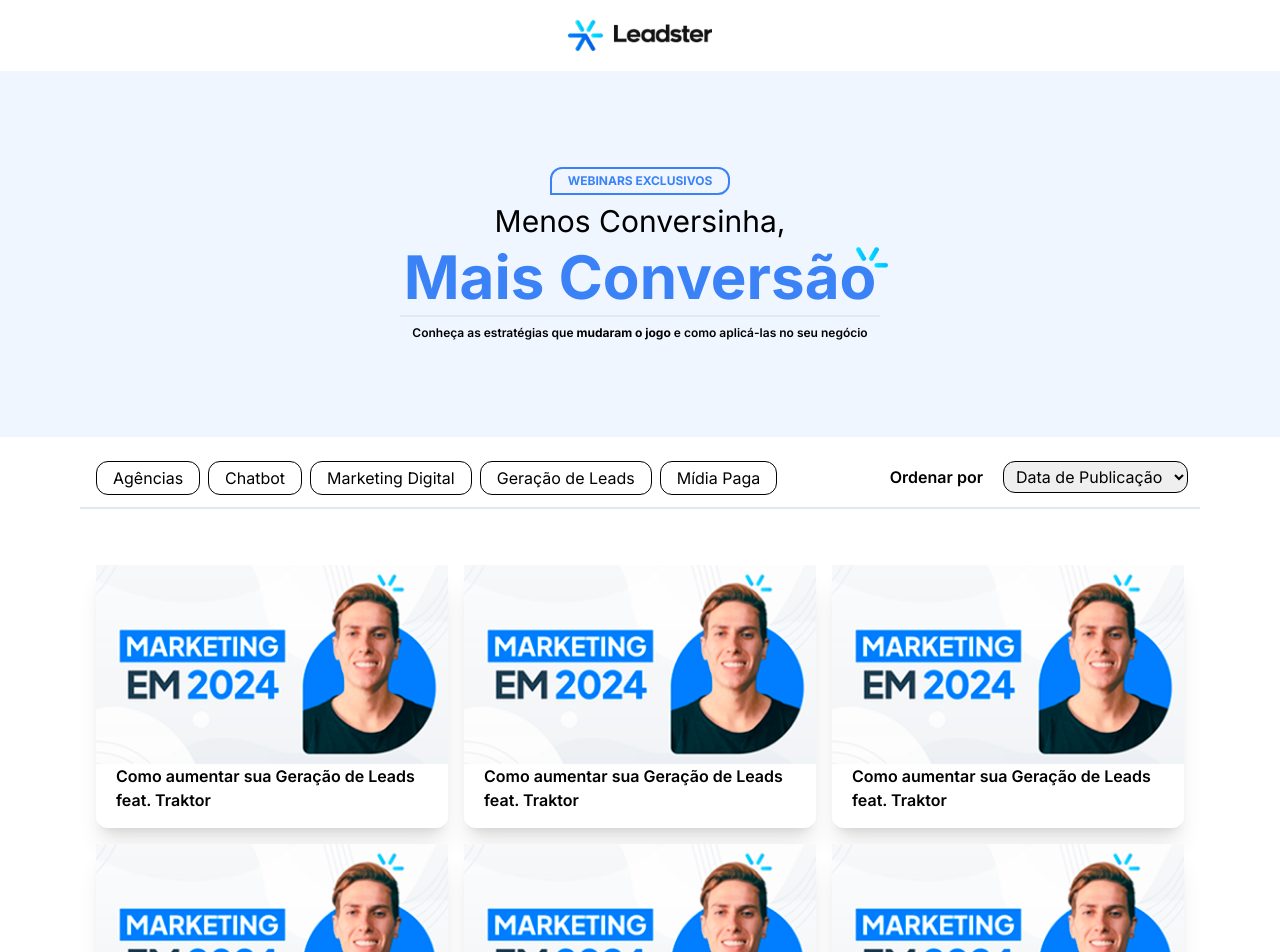
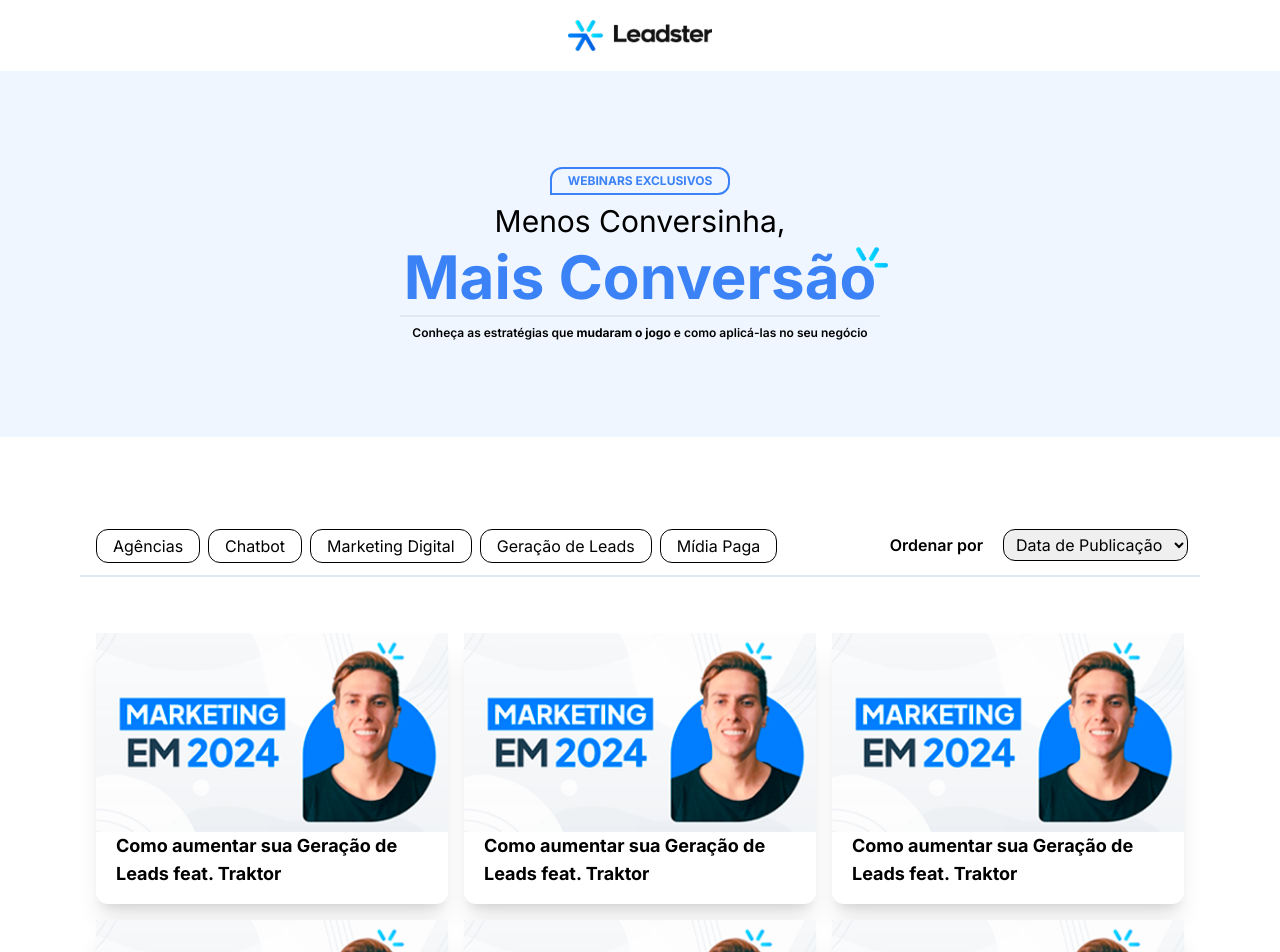
Before and after one commit to HenrikSantos/Leadster-test-SPA, a Next.js app: page / in a window 1280 px wide. Shown: the top 952 px of the page. Built offline with nearby package versions, Linux system fonts and the light colour scheme.

Commit message:
feat: Modal

```diff
--- a/src/app/components/Content.tsx
+++ b/src/app/components/Content.tsx
@@ -18,7 +18,7 @@ export default function Content() {
   };
 
   return (
-    <section className='py-3 lg:px-20 2xl:px-96'>
+    <section className='py-3 lg:px-20 xl:py-20 2xl:px-96'>
       <div className='grid grid-cols-1 gap-3 p-3 lg:flex lg:justify-between'>
         <nav className='grid grid-cols-1 gap-1 lg:flex'>
           <input
@@ -81,7 +81,13 @@ export default function Content() {
       <hr />
       <div className='m-4 grid grid-cols-1 gap-4 lg:grid-cols-3 lg:py-10'>
         {Array.from(Array(9), (x, index) => index + 1).map((element) => (
-          <ContentItem key={element} source='/images/thumbnail.png' description='Como aumentar sua Geração de Leads feat. Traktor' />
+          <ContentItem
+            key={element}
+            title='Como aumentar sua Geração de Leads feat. Traktor'
+            imgSource='/images/thumbnail.png'
+            source='https://www.youtube.com/embed/a89Htfx0YKo'
+            description='Lorem ipsum dolor sit amet, consectetur adipisicing elit. Consequatur magni ut odit veniam eligendi animi et quaerat, eius, molestias aspernatur aliquid delectus esse voluptatibus, cum in quis. Minus, ullam optio?'
+          />
         ))}
       </div>
       <hr />
--- a/src/app/components/ContentItem.tsx
+++ b/src/app/components/ContentItem.tsx
@@ -1,18 +1,26 @@
-import React from 'react';
+import React, { useState } from 'react';
 import Image from 'next/image';
+import Modal from './Modal';
 
-export default function ContentItem({ source, description }: {source: string, description: string}) {
+export default function ContentItem(
+  { title, description, source, imgSource } : { title:string, source: string, description: string, imgSource: string }) {
+  const [ showModal, setShowModal ] = useState(false);
   return (
-    <div className='rounded-xl shadow-xl hover:cursor-pointer'>
+    <>
+      {
+        showModal && <Modal title={title} source={source} description={description} setShowModal={setShowModal}/>
+      }
+      <button type="button" onClick={() => setShowModal(!showModal)} className='rounded-xl shadow-xl hover:cursor-pointer'>
         <div className={'relative w-full'}>
           <div className='absolute flex h-full w-full items-center justify-center rounded-t-xl bg-blue-500/40 align-super opacity-0 duration-100 ease-linear hover:opacity-100'>
             <Image className='w-3/12 shadow-2xl' quality={100} src="/images/playBtn.png" alt="Cor sólida" width={100} height={100}/>
           </div>
-        <Image className='w-full' quality={100} src={source} alt="curso" width={900} height={900}/>
+          <Image className='w-full' quality={100} src={imgSource} alt="curso" width={900} height={900}/>
         </div>
         <div className='px-5 pb-4'>
-        <p className='font-semibold'>{description}</p>
+          <p className='text-left text-lg font-bold'>{title}</p>
         </div>
-    </div>
+      </button>
+    </>
   );
 }
--- /dev/null
+++ b/src/app/components/Modal.tsx
@@ -0,0 +1,31 @@
+import React, { Dispatch, SetStateAction } from 'react';
+
+export default function Modal(
+  { title, description, setShowModal, source } : {title:string, source: string, setShowModal: Dispatch<SetStateAction<boolean>>, description: string }) {
+  return (
+    <div className='fixed-element z-10 h-screen w-screen bg-blue-300/70'>
+      <div className='fixed-element w-[36rem] rounded-xl border-t-4 border-t-blue-500 bg-white'>
+        <button type='button' onClick={() =>setShowModal(false)} className='fixed right-4 top-2'>X</button>
+        <h1 className='mx-auto w-6/12 pt-8 text-justify text-xl font-semibold tracking-tighter'>
+          <span className='font-bold text-blue-500'>Webinar:</span> {title}
+        </h1>
+
+        <iframe className='w-full py-3' height="350" src={source} title="Como usar o ChatGPT para gerar mais Leads Qualificados" frameBorder="0" allow="accelerometer; autoplay; clipboard-write; encrypted-media; gyroscope; picture-in-picture; web-share" allowFullScreen></iframe>
+        <div className='grid grid-cols-1 gap-3 px-8'>
+          <h3 className='font-bold'>Descrição</h3>
+          <hr />
+          <p>{description}</p>
+        </div>
+        <div className='px-8 py-4'>
+          <h1>Downloads</h1>
+          <hr />
+          <div className='flex gap-3 py-3'>
+            <button className='rounded-md bg-green-200 px-4 py-1' type="button">Spreadsheet.xls</button>
+            <button className='rounded-md bg-blue-200 px-4 py-1' type="button">Document.doc</button>
+            <button className='rounded-md bg-yellow-200 px-4 py-1' type="button">Presentation.ppt</button>
+          </div>
+        </div>
+      </div>
+    </div>
+  );
+}
```
Also changed, not shown: 1 other file (tests, documents, lock files or other folders). Lines whose indentation alone changed are shown as unchanged.
